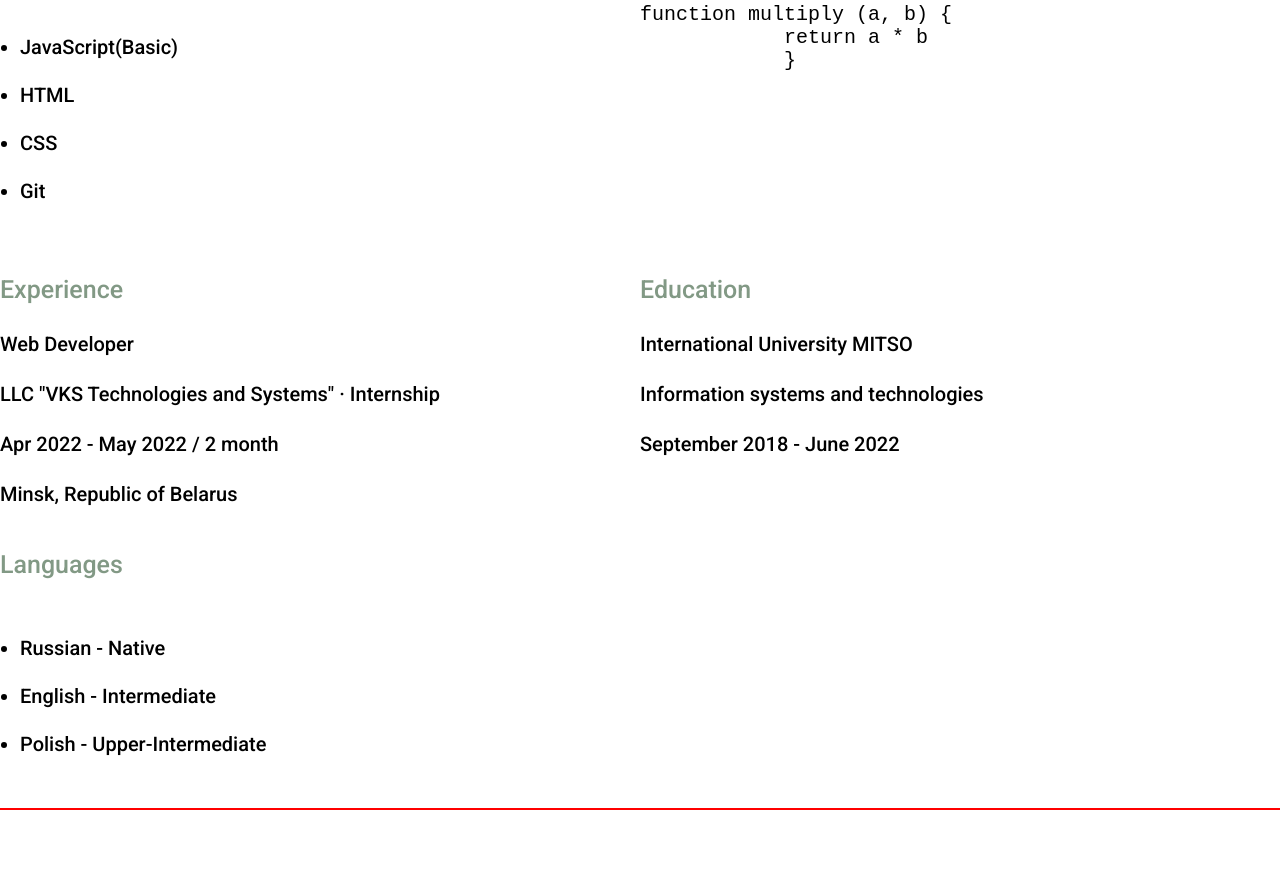
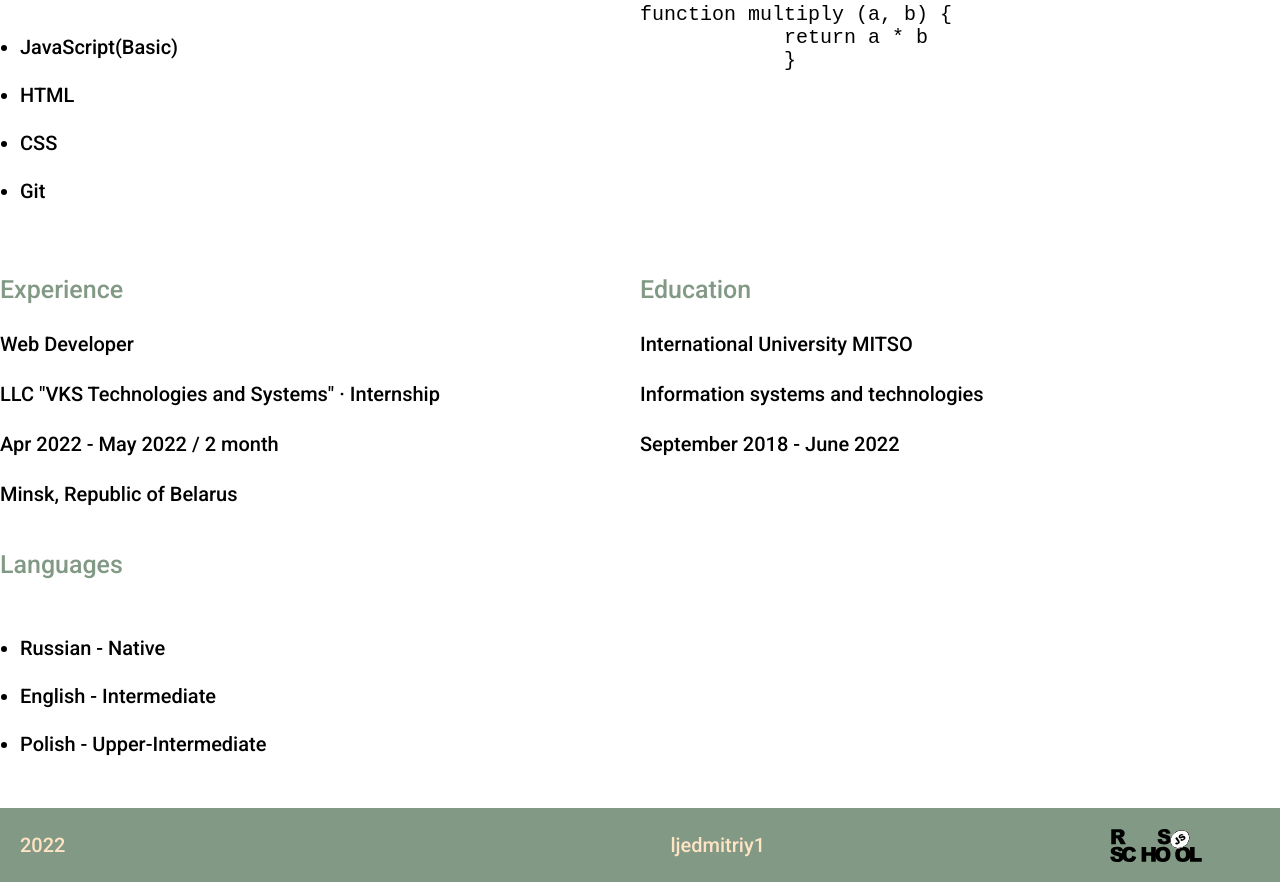
Before and after one commit to ljedmitriy1/rsschool-cv, a plain HTML site: page index.html in a window 1280 px wide. Shown: the part 833-1715 px from the top of the page. Before the commit the page ends 1643 px from the top, so only its background shows below. Drawn offline with Linux system fonts and the light colour scheme.

Commit message:
feat: add footer block

```diff
--- a/index.html
+++ b/index.html
@@ -116,7 +116,15 @@
       </div>
     </main>
     <footer class="footer">
-      <div class="container"></div>
+      <div class="container footer-container">
+        <div>
+          2022
+          <a href="https://github.com/ljedmitriy1" class="footer-link"
+            >ljedmitriy1</a
+          >
+        </div>
+        <a href="https://rs.school/js/" class="svg"></a>
+      </div>
     </footer>
   </body>
 </html>
--- a/style.css
+++ b/style.css
@@ -1,5 +1,5 @@
 body {
-    font-family: 'Roboto', sans-serif;
+  font-family: "Roboto", sans-serif;
   min-height: 100vh;
   margin: 0;
   padding: 0;
@@ -11,14 +11,15 @@ body {
   box-sizing: border-box;
 }
 .header {
-    background-color:#829985;
+  background-color: #829985;
 }
 .main {
   margin-bottom: auto;
 }
 .footer {
-    border: 1px solid red;
   margin-bottom: auto;
+  background-color: #829985;
+  padding: 20px;
 }
 .container {
   max-width: 1440px;
@@ -34,11 +35,11 @@ html {
   list-style: none;
 }
 .nav-link {
-    padding:0 15px;
+  padding: 0 15px;
   line-height: 50px;
   text-decoration: none;
   font-size: 18px;
-    transition: .3s;
+  transition: 0.3s;
 }
 .nav-item a {
   color: bisque;
@@ -52,7 +53,6 @@ html {
   display: flex;
   flex-wrap: wrap;
   justify-content: space-between;
-
 }
 .section {
   width: 50%;
@@ -63,7 +63,7 @@ html {
   }
 }
 .section-title {
-    color:#829985;
+  color: #829985;
   font-size: 20px;
   margin-bottom: 25px;
   font-weight: 500;
@@ -86,21 +86,21 @@ html {
   justify-content: center;
 }
 .main-title {
-    color:black;
+  color: black;
   letter-spacing: 15px;
   font-size: 30px;
 }
 .caption-title {
   font-size: 25px;
 }
-  .section-list{
+.section-list {
   font-size: 20px;
-    color:black;
+  color: black;
   line-height: 2.4;
   padding: 20px;
 }
-  .main-link{
-    color:#829985;
+.main-link {
+  color: #829985;
   text-decoration: none;
   transition: color 0.5s;
 }
@@ -118,3 +118,23 @@ html {
 .pre {
   font-size: 20px;
 }
+.footer-container {
+  display: flex;
+  justify-content: space-between;
+  align-items: center;
+  margin: 0 auto;
+  color:bisque;
+  font-size: 20px;
+}
+.svg {
+  width: 150px;
+  height: 34px;
+  background-image: url(/rsschool-cv/assets/rs_school_js.svg);
+  background-size: contain;
+  background-repeat: no-repeat;
+}
+.footer-link {
+  text-decoration: none;
+  color:bisque;
+  padding-left: 600px;
+}
```
Also changed, not shown: assets/rs_school_js.svg (added). Lines whose indentation alone changed are shown as unchanged.
